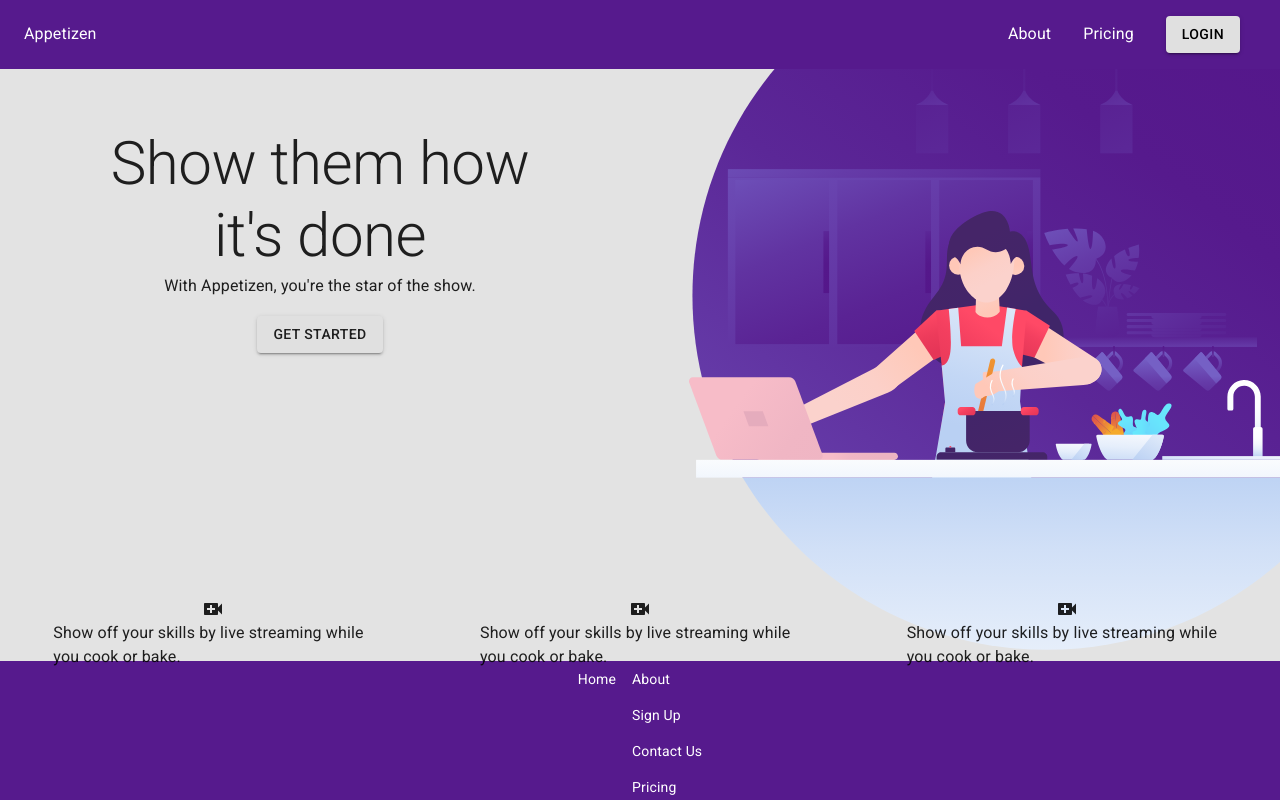
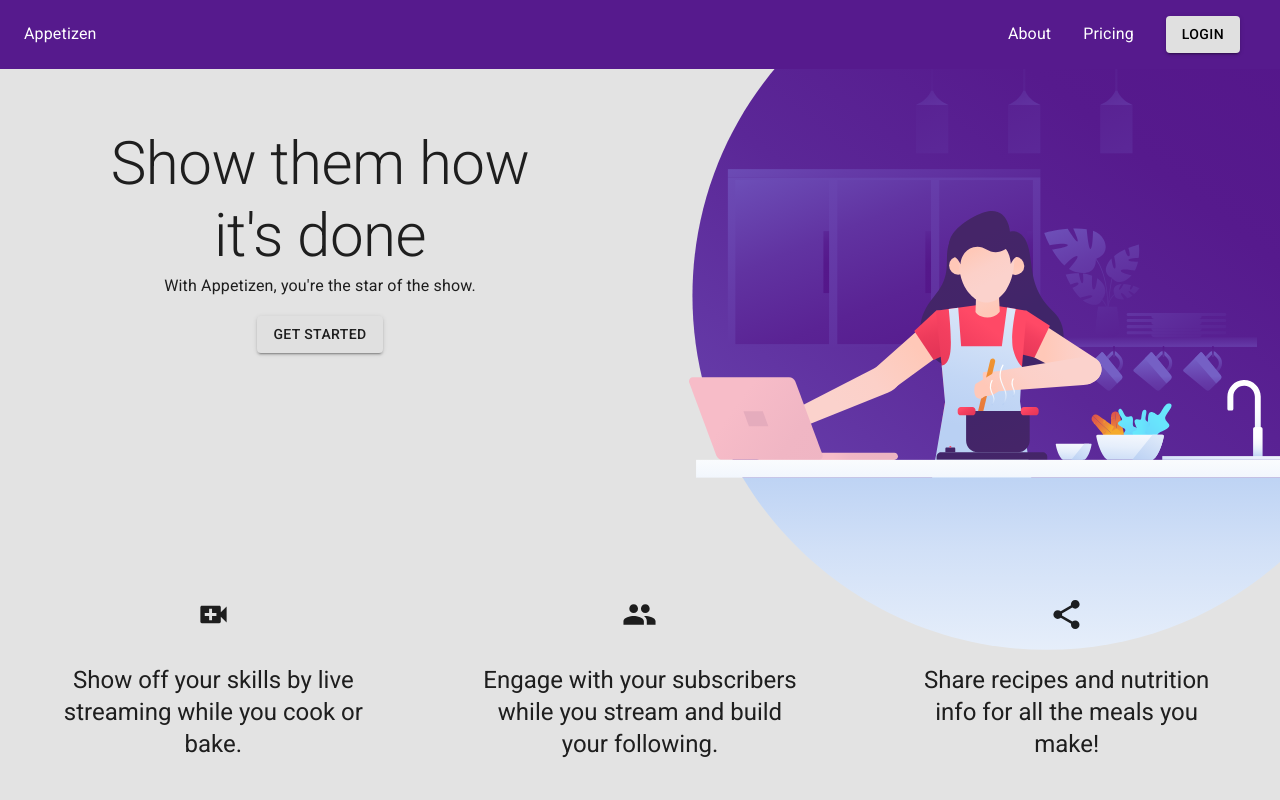
Before and after one commit to pshushereba/appetizen-fe, a React app: page / in a window 1280 px wide. Shown: the top 800 px of the page. Built offline with nearby package versions, Linux system fonts and the light colour scheme.

Commit message:
Cleaned up homepage.

```diff
--- a/src/components/HomePage.js
+++ b/src/components/HomePage.js
@@ -6,6 +6,8 @@ import { CssBaseline } from "@material-ui/core";
 import { Grid, Typography, Button, Paper } from "@material-ui/core/";
 import homepage_kitchen from "../assets/homepage_kitchen.svg";
 import VideoCallIcon from "@material-ui/icons/VideoCall";
+import PeopleIcon from "@material-ui/icons/People";
+import ShareIcon from "@material-ui/icons/Share";
 
 const useStyles = makeStyles((theme) => ({
   container: {
@@ -23,6 +25,12 @@ const useStyles = makeStyles((theme) => ({
     display: "flex",
     justifyContent: "center",
     marginTop: theme.spacing(2),
+  },
+  featuresSection: {
+    height: "300px",
+  },
+  featureTypography: {
+    paddingTop: "2rem",
   },
 }));
 
@@ -60,29 +68,42 @@ const HomePage = () => {
           </Grid>
         </Grid>
 
-        <Grid item>
+        <Grid item className={classes.featuresSection}>
           <Grid container justify="space-around">
-            <Grid item xs={12} sm={3}>
+            <Grid item xs={8} sm={3}>
               <Grid container direction="column" alignItems="center">
-                <VideoCallIcon />
-                <Typography>
+                <VideoCallIcon fontSize="large" />
+                <Typography
+                  variant="h5"
+                  align="center"
+                  className={classes.featureTypography}
+                >
                   Show off your skills by live streaming while you cook or bake.
                 </Typography>
               </Grid>
             </Grid>
-            <Grid item xs={12} sm={3}>
+            <Grid item xs={8} sm={3}>
               <Grid container direction="column" alignItems="center">
-                <VideoCallIcon />
-                <Typography>
-                  Show off your skills by live streaming while you cook or bake.
+                <PeopleIcon fontSize="large" />
+                <Typography
+                  variant="h5"
+                  align="center"
+                  className={classes.featureTypography}
+                >
+                  Engage with your subscribers while you stream and build your
+                  following.
                 </Typography>
               </Grid>
             </Grid>
-            <Grid item xs={12} sm={3}>
+            <Grid item xs={8} sm={3}>
               <Grid container direction="column" alignItems="center">
-                <VideoCallIcon />
-                <Typography>
-                  Show off your skills by live streaming while you cook or bake.
+                <ShareIcon fontSize="large" />
+                <Typography
+                  variant="h5"
+                  align="center"
+                  className={classes.featureTypography}
+                >
+                  Share recipes and nutrition info for all the meals you make!
                 </Typography>
               </Grid>
             </Grid>
--- a/src/components/LiveStream.js
+++ b/src/components/LiveStream.js
@@ -51,7 +51,7 @@ const LiveStream = ({ roomId }) => {
   return (
     <>
       <Grid container spacing={10}>
-        <Grid item sm={6}>
+        <Grid item xs={12} sm={6}>
           <div id="video-grid"></div>
         </Grid>
         <Grid item sm={3}>
```
